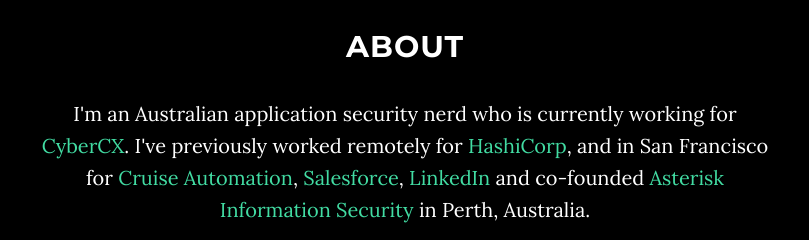
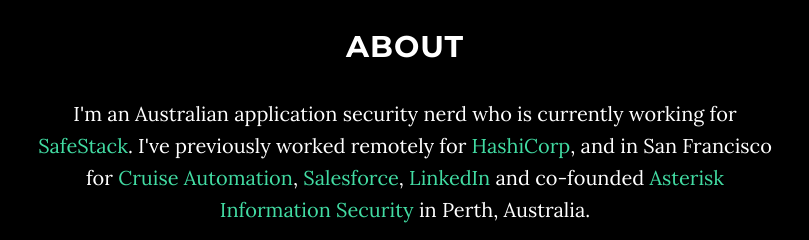
Before and after one commit to xntrik/xntrikwtf, a plain HTML site: page index.html in a window 1280 px wide. Shown: the part 1020-1260 px from the top of the page, 235-1044 px from the left. Drawn offline with nearby package versions, Linux system fonts and the light colour scheme; a script that the page names is missing.

Commit message:
Update index.html
Updated job

```diff
--- a/index.html
+++ b/index.html
@@ -90,7 +90,7 @@
         <div class="row">
             <div class="col-lg-8 col-lg-offset-2">
                 <h2>About</h2>
-                <p>I'm an Australian application security nerd who is currently working for <a href="https://www.cybercx.com.au/">CyberCX</a>. I've previously worked remotely for <a href="https://hashicorp.com">HashiCorp</a>, and in San Francisco for <a href="https://getcruise.com/">Cruise Automation</a>, <a href="https://www.salesforce.com">Salesforce</a>, <a href="https://www.linkedin.com">LinkedIn</a> and co-founded <a href="https://www.asteriskinfosec.com.au">Asterisk Information Security</a> in Perth, Australia.</p>
+                <p>I'm an Australian application security nerd who is currently working for <a href="https://safestack.io/">SafeStack</a>. I've previously worked remotely for <a href="https://hashicorp.com">HashiCorp</a>, and in San Francisco for <a href="https://getcruise.com/">Cruise Automation</a>, <a href="https://www.salesforce.com">Salesforce</a>, <a href="https://www.linkedin.com">LinkedIn</a> and co-founded <a href="https://www.asteriskinfosec.com.au">Asterisk Information Security</a> in Perth, Australia.</p>
                 <p><em>What is this website?</em> Well, I realised I didn't like my <a href="https://about.me/xntrik">about.me</a> page very much, and impulse bought this domain a while back. So, here's my new vanity landing page thingo.</p>
                 <p>I've been involved in a few open source security projects and have also presented at a number of conferences. You can read more about these things in the ... <a class="page-scroll" href="#things">things</a> section.</p>
                 <p>Outside of my professional interests in application security and hacking, I'm also interested in a number of other areas of modern computing, particularly development/operations practices, web-scale/cloud computing and automation. I've been known to dabble in Golang, Ruby, JavaScript and Python, but like most things I'm passionate about, I seem to have a love/hate relationship with each of these languages. The same goes for my opinions on most operating systems (both desktop &amp; mobile). I guess this is what keeps things interesting.</p>
```
